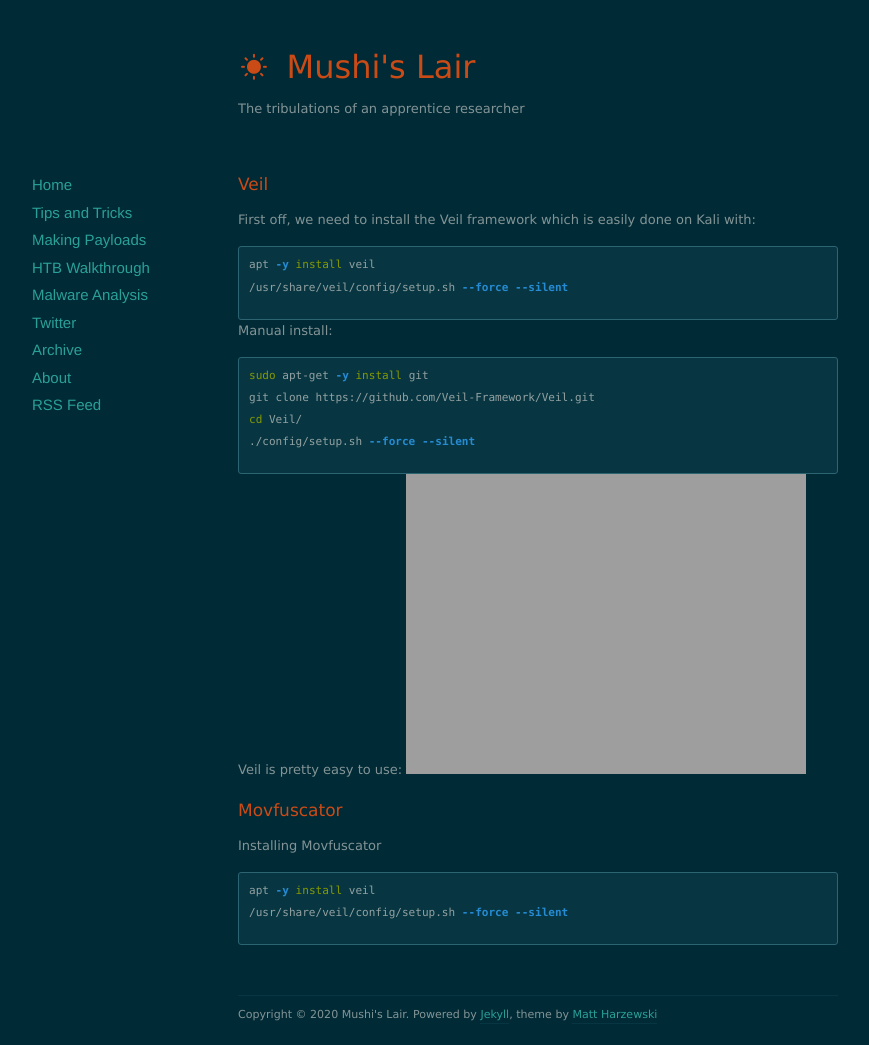
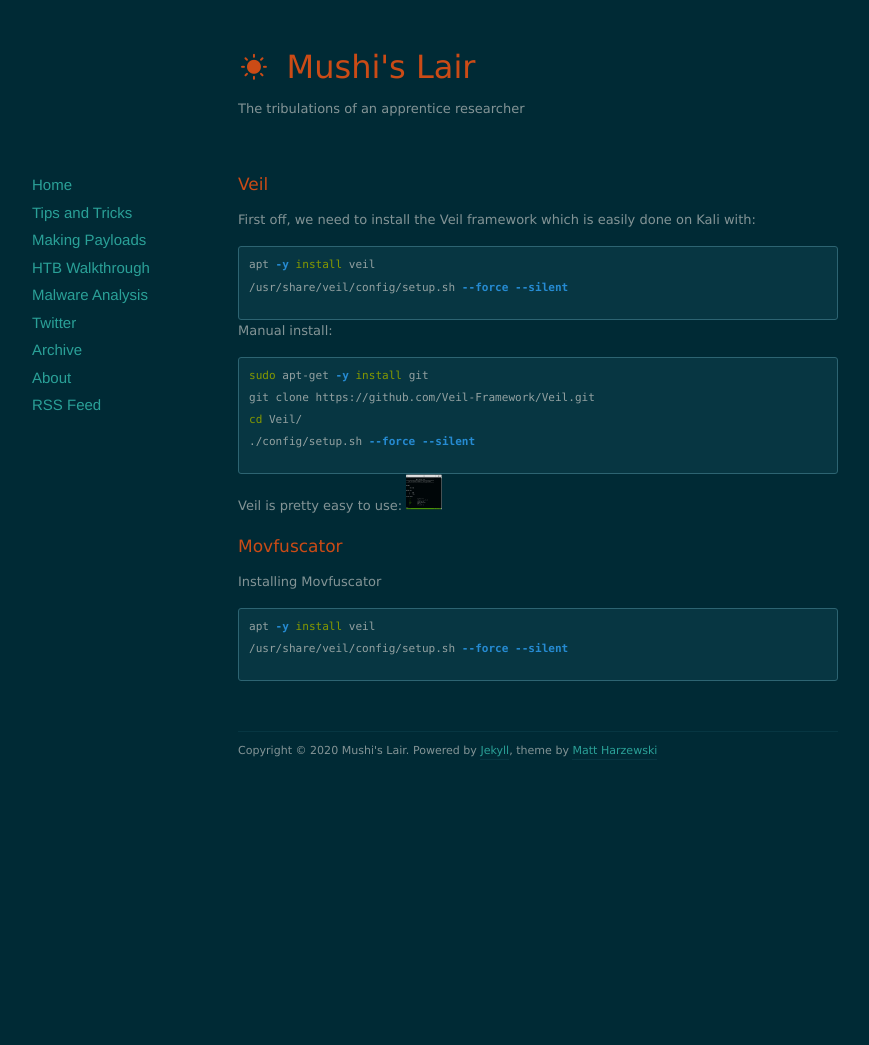
Before and after one commit to Mushi-mushi/mushi-mushi.github.io, a Jekyll site: the page built from payloads/index.markdown, in a window 1280 px wide. Shown: the whole page, without its empty margins (102-971 px from the left). Built offline with Jekyll 4.4.1, drawn with Linux system fonts in a browser that asks for light colours; nearby versions of some CDN libraries; after the commit the page ends 900 px from its top, so only the background shows below that.

Commit message:
Update index.markdown

```diff
--- a/payloads/index.markdown
+++ b/payloads/index.markdown
@@ -20,7 +20,7 @@
 {% endhighlight %}
 
 Veil is pretty easy to use:
-![test](https://mushi-mushi.github.io/ressources/veil/veil-menu.png =50x)
+![](https://mushi-mushi.github.io/ressources/veil/veil-menu.png){: height="36px" width="36px"}
 
 Movfuscator
 =============
```
